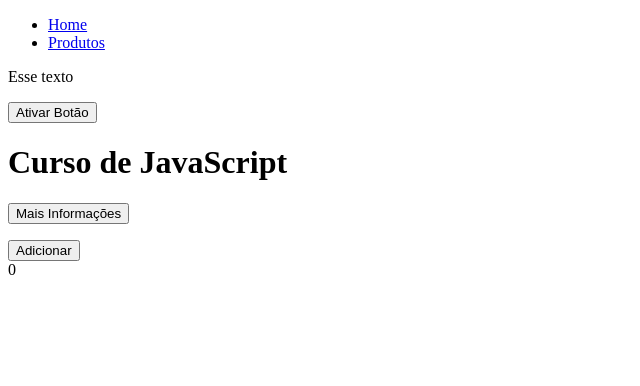
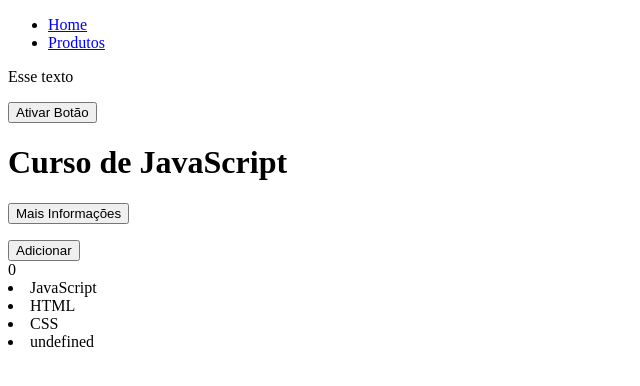
Before and after one commit to leonardoanselmo/javascript, a plain HTML site: page index.html in a window 1280 px wide. Shown: the whole page, without its empty margins (0-640 px from the left). Drawn offline with Linux system fonts and the light colour scheme.

Commit message:
Arrays e loops

```diff
--- a/index.html
+++ b/index.html
@@ -29,10 +29,9 @@
   <!-- <div id="circulo">
   </div> -->
 
-
   <button class="adicionar">Adicionar</button>
   <div class="nula">0</div>
 
-  <script src="./js/script-ifs-2.js"></script>
+  <script src="./js/script-arrays-1.js"></script>
 </body>
 </html>
--- /dev/null
+++ b/js/script-arrays-1.js
@@ -0,0 +1,7 @@
+const lista = ["JavaScript", "HTML", "CSS"];
+
+const body = document.querySelector('body');
+
+for (let index = 0; index <= lista.length; index++) {
+  body.innerHTML += "<li>" + lista[index] + "</li>";
+}
```
